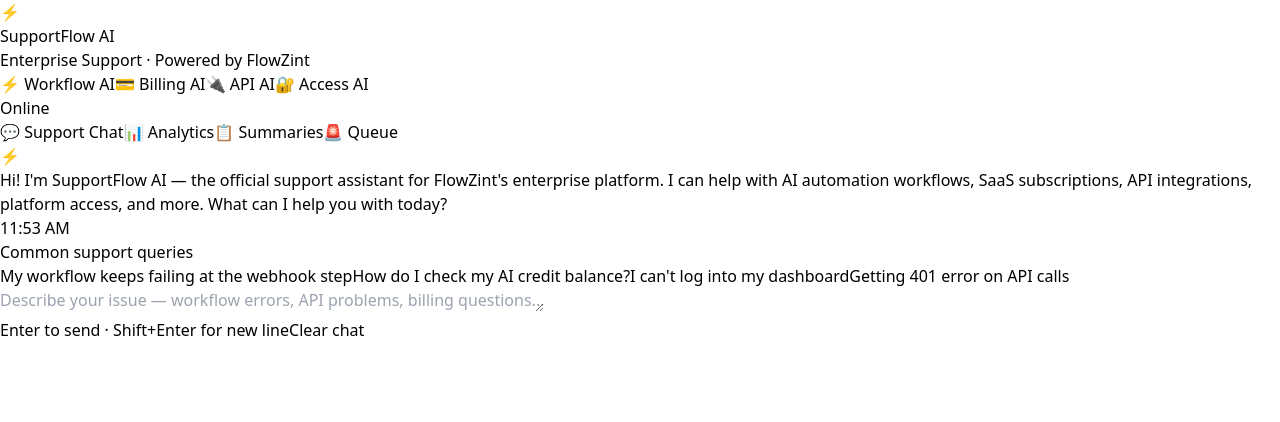
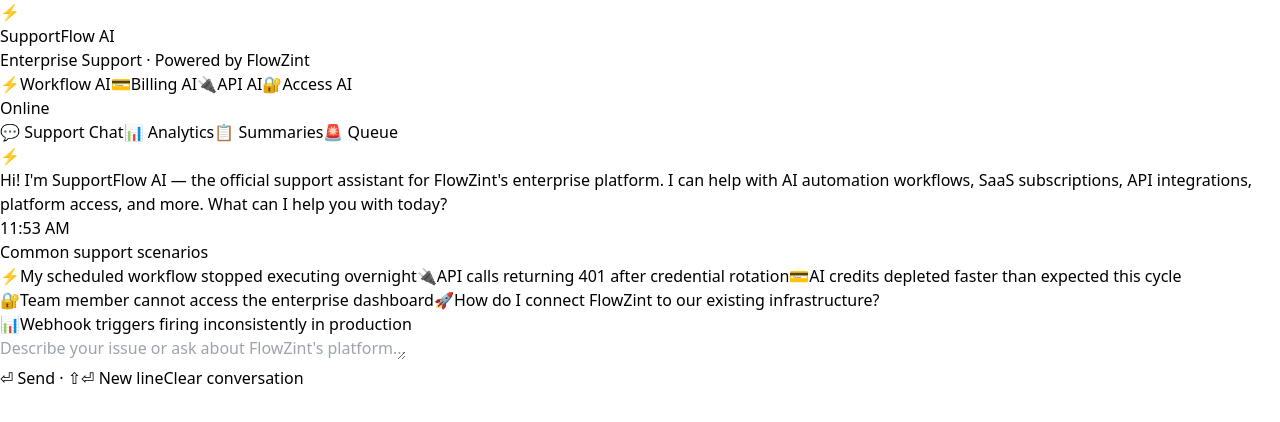
Before and after one commit to anupalla15/SupportFlow-AI, a React app in the folder frontend/: page / in a window 1280 px wide. Shown: the top 422 px of the page. Built offline with nearby package versions, Linux system fonts and the light colour scheme; the HTML template or start-up script is replaced by a standard one.

Commit message:
Improve enterprise AI routing and conversational support flow

```diff
--- a/frontend/src/App.jsx
+++ b/frontend/src/App.jsx
@@ -38,19 +38,20 @@
   slate:  { bg: "bg-slate-800 border-slate-700",    text: "text-slate-400"   },
 };
 
-// ── Suggested questions for demo ───────────────────────────────────────────
 const SUGGESTED = [
-  "My workflow keeps failing at the webhook step",
-  "How do I check my AI credit balance?",
-  "I can't log into my dashboard",
-  "Getting 401 error on API calls",
+  { icon: "⚡", text: "My scheduled workflow stopped executing overnight" },
+  { icon: "🔌", text: "API calls returning 401 after credential rotation" },
+  { icon: "💳", text: "AI credits depleted faster than expected this cycle" },
+  { icon: "🔐", text: "Team member cannot access the enterprise dashboard" },
+  { icon: "🚀", text: "How do I connect FlowZint to our existing infrastructure?" },
+  { icon: "📊", text: "Webhook triggers firing inconsistently in production" },
 ];
 
 // ── Utilities ──────────────────────────────────────────────────────────────
 
 function formatHistory(messages) {
   return messages
-    .filter((m) => !["system","escalation","queue"].includes(m.from))
+    .filter((m) => !["system","escalation","queue","critical"].includes(m.from))
     .map((m) => ({ role: m.from === "user" ? "user" : "assistant", content: m.text }));
 }
 function now() { return new Date().toLocaleTimeString([], { hour: "2-digit", minute: "2-digit" }); }
@@ -154,7 +155,10 @@
 
   return (
     <div className="fixed top-5 right-5 z-50 w-80">
-      <style>{`@keyframes slideIn{from{transform:translateX(110%);opacity:0}to{transform:translateX(0);opacity:1}}@keyframes shrink{from{width:100%}to{width:0%}}`}</style>
+      <style>{`
+        @keyframes slideIn { from { transform: translateX(110%); opacity: 0; } to { transform: translateX(0); opacity: 1; } }
+        @keyframes shrink  { from { width: 100%; } to { width: 0%; } }
+      `}</style>
       <div style={{ animation: "slideIn 0.3s ease" }}
         className="bg-slate-900 border-2 border-red-600 rounded-2xl p-4 shadow-2xl shadow-red-900/40">
         <div className="flex items-start justify-between mb-3">
@@ -230,10 +234,14 @@
             <p className="text-sm text-slate-200 leading-relaxed">{summary.action_taken}</p>
           </div>
           <div className="grid grid-cols-3 gap-2">
-            {[["Category", summary.category, "text-white"],
+            {[
+              ["Category", summary.category, "text-white"],
               ["Priority", capitalize(summary.priority),
-                summary.priority === "critical" ? "text-red-400" : summary.priority === "high" ? "text-orange-400" : summary.priority === "low" ? "text-emerald-400" : "text-slate-300"],
-              ["Sentiment", sentCfg.label, sentCfg.color]].map(([l, v, c]) => (
+                summary.priority === "critical" ? "text-red-400" :
+                summary.priority === "high"     ? "text-orange-400" :
+                summary.priority === "low"      ? "text-emerald-400" : "text-slate-300"],
+              ["Sentiment", sentCfg.label, sentCfg.color],
+            ].map(([l, v, c]) => (
               <div key={l} className="bg-slate-800 border border-slate-700 rounded-xl px-3 py-2.5 text-center">
                 <div className="text-[10px] text-slate-500 uppercase tracking-wider mb-1">{l}</div>
                 <div className={`text-xs font-semibold ${c}`}>{v}</div>
@@ -272,57 +280,55 @@
 
 function TypingDots() {
   return (
-    <div className="flex items-center gap-1.5 px-1 py-1">
-      {[0, 1, 2].map((i) => (
-        <span key={i} className="w-2 h-2 rounded-full bg-slate-500 animate-bounce"
+    <div className="flex items-end gap-3">
+      <div className="w-7 h-7 rounded-full bg-slate-800 border border-slate-700 flex items-center justify-center shrink-0 text-sm">⚡</div>
+      <div className="bg-slate-900 border border-slate-800 rounded-2xl rounded-bl-sm px-4 py-3 flex items-center gap-1.5">
+        {[0,1,2].map(i => (
+          <span key={i} className="w-1.5 h-1.5 rounded-full bg-slate-600 animate-bounce"
             style={{ animationDelay: `${i * 0.15}s` }} />
         ))}
-    </div>
-  );
-}
-
-// Subtle agent badge — clean, not noisy
-function AgentBadge({ agentInfo }) {
-  if (!agentInfo?.agent) return null;
-  const colors = AGENT_COLORS[agentInfo.color] || AGENT_COLORS.slate;
-  return (
-    <div className={`inline-flex items-center gap-1.5 text-[11px] px-2.5 py-1 rounded-full border mb-1.5 ${colors.bg} ${colors.text}`}>
-      <span>{agentInfo.emoji}</span>
-      <span className="font-medium">{agentInfo.agent}</span>
-    </div>
-  );
-}
-
-function Avatar({ from }) {
-  return from === "user" ? (
-    <div className="w-8 h-8 rounded-full bg-indigo-600 flex items-center justify-center text-white text-xs font-bold shrink-0">U</div>
-  ) : (
-    <div className="w-8 h-8 rounded-full bg-slate-800 border border-slate-700 flex items-center justify-center shrink-0 text-base">⚡</div>
-  );
-}
-
-// Clean escalation notice — no ticket IDs or queue numbers in customer view
-function EscalationNotice() {
-  return (
-    <div className="mx-1 bg-slate-800 border border-orange-800 rounded-xl px-4 py-3 flex items-center gap-3">
-      <span className="text-orange-400 text-lg">👋</span>
-      <div>
-        <p className="text-white text-sm font-medium">Connecting you to a specialist</p>
-        <p className="text-slate-400 text-xs mt-0.5">A human support agent has been notified and will follow up shortly.</p>
       </div>
     </div>
   );
 }
 
-// Critical notice — slightly more urgent but still clean
+function AgentBadge({ agentInfo }) {
+  if (!agentInfo?.agent) return null;
+  return (
+    <span className="text-[11px] text-slate-600 px-1 mb-0.5">
+      {agentInfo.emoji} {agentInfo.agent}
+    </span>
+  );
+}
+
+function EscalationNotice() {
+  return (
+    <div className="max-w-[85%] mx-auto">
+      <div className="bg-slate-900 border border-slate-700 rounded-2xl px-5 py-3 flex items-center gap-3">
+        <div className="w-7 h-7 rounded-full bg-orange-950 border border-orange-800 flex items-center justify-center shrink-0">
+          <span className="text-xs">👋</span>
+        </div>
+        <div>
+          <p className="text-slate-300 text-sm font-medium">Connecting you to a specialist</p>
+          <p className="text-slate-500 text-xs mt-0.5">A support agent has been notified and will follow up shortly.</p>
+        </div>
+      </div>
+    </div>
+  );
+}
+
 function CriticalNotice({ queuePos }) {
   return (
-    <div className="mx-1 bg-red-950 border border-red-800 rounded-xl px-4 py-3">
-      <div className="flex items-center gap-2 mb-1.5">
-        <span className="w-2 h-2 bg-red-500 rounded-full animate-pulse" />
-        <p className="text-white text-sm font-semibold">Priority escalation — agent notified</p>
+    <div className="max-w-[85%] mx-auto">
+      <div className="bg-slate-900 border border-red-900/60 rounded-2xl px-5 py-3 flex items-center gap-3">
+        <span className="w-2 h-2 bg-red-500 rounded-full animate-pulse shrink-0" />
+        <div>
+          <p className="text-slate-300 text-sm font-medium">Priority case — specialist notified</p>
+          <p className="text-slate-500 text-xs mt-0.5">
+            You're #{queuePos} in queue · estimated response within {queuePos * 3} minutes
+          </p>
         </div>
-      <p className="text-slate-400 text-xs">You're #{queuePos} in the support queue. Estimated response within {queuePos * 3} minutes.</p>
+      </div>
     </div>
   );
 }
@@ -330,17 +336,21 @@
 function ChatMessage({ msg }) {
   const isUser = msg.from === "user";
   return (
-    <div className={`flex gap-3 ${isUser ? "flex-row-reverse" : "flex-row"}`}>
-      <Avatar from={msg.from} />
-      <div className={`flex flex-col ${isUser ? "items-end" : "items-start"} max-w-[78%]`}>
+    <div className={`flex gap-3 ${isUser ? "flex-row-reverse" : "flex-row"} items-end`}>
+      {isUser ? (
+        <div className="w-7 h-7 rounded-full bg-indigo-600 flex items-center justify-center text-white text-[11px] font-bold shrink-0 mb-0.5">U</div>
+      ) : (
+        <div className="w-7 h-7 rounded-full bg-slate-800 border border-slate-700 flex items-center justify-center shrink-0 mb-0.5 text-sm">⚡</div>
+      )}
+      <div className={`flex flex-col gap-0.5 ${isUser ? "items-end" : "items-start"} max-w-[80%]`}>
         {!isUser && <AgentBadge agentInfo={msg.agentInfo} />}
-        <div className={`rounded-2xl px-4 py-3 text-sm leading-relaxed
+        <div className={`rounded-2xl px-4 py-3 text-sm leading-relaxed whitespace-pre-line
           ${isUser
-            ? "bg-indigo-600 text-white rounded-tr-sm"
-            : "bg-slate-800 text-slate-100 border border-slate-700 rounded-tl-sm"}`}>
+            ? "bg-indigo-600 text-white rounded-br-sm"
+            : "bg-slate-900 text-slate-200 border border-slate-800 rounded-bl-sm"}`}>
           {msg.text}
-          <div className={`text-[10px] mt-1.5 ${isUser ? "text-indigo-300 text-right" : "text-slate-500"}`}>{msg.time}</div>
         </div>
+        <span className="text-[10px] text-slate-700 px-1">{msg.time}</span>
       </div>
     </div>
   );
@@ -359,18 +369,18 @@
 // ── Main App ───────────────────────────────────────────────────────────────
 
 export default function App() {
-  const [tab, setTab]                   = useState("chat");
-  const [messages, setMessages] = useState([{
+  const [tab, setTab]                         = useState("chat");
+  const [messages, setMessages]               = useState([{
     id: 0, from: "bot", agentInfo: null,
     text: "Hi! I'm SupportFlow AI — the official support assistant for FlowZint's enterprise platform.\n\nI can help with AI automation workflows, SaaS subscriptions, API integrations, platform access, and more.\n\nWhat can I help you with today?",
     time: now(),
   }]);
-  const [input, setInput]               = useState("");
-  const [loading, setLoading]           = useState(false);
-  const [error, setError]               = useState(null);
-  const [ticketLog, setTicketLog]       = useState([]);
-  const [summaries, setSummaries]       = useState([]);
-  const [trendPoints, setTrendPoints]   = useState([0]);
+  const [input, setInput]                     = useState("");
+  const [loading, setLoading]                 = useState(false);
+  const [error, setError]                     = useState(null);
+  const [ticketLog, setTicketLog]             = useState([]);
+  const [summaries, setSummaries]             = useState([]);
+  const [trendPoints, setTrendPoints]         = useState([0]);
   const [criticalAlert, setCriticalAlert]     = useState(null);
   const [escalationQueue, setEscalationQueue] = useState([]);
 
@@ -441,7 +451,6 @@
         agentInfo: data.agent_info ?? null,
       };
 
-      // Build message list — clean notices instead of technical banners
       let newMsgs = [...updated];
       if (ticket?.escalate && !ticket?.critical) {
         newMsgs.push({ id: Date.now() + 2, from: "escalation", text: "", time: t });
@@ -452,7 +461,6 @@
       newMsgs.push(botMsg);
       setMessages(newMsgs);
 
-      // Admin log
       setTicketLog(prev => [...prev, { ...ticket, message: text, time: t, ragUsed: data.rag_used ?? false }]);
       if (data.summary?.issue) setSummaries(prev => [data.summary, ...prev]);
 
@@ -480,7 +488,7 @@
   function clearChat() {
     setMessages([{
       id: 0, from: "bot", agentInfo: null,
-      text: "Hi! I'm SupportFlow AI — your FlowZint enterprise support assistant.\n\nI can help you with workflows, API integrations, billing, platform access, and more. What's going on?",
+      text: "Hi! I'm SupportFlow AI — the official support assistant for FlowZint's enterprise platform.\n\nI can help with AI automation workflows, SaaS subscriptions, API integrations, platform access, and more.\n\nWhat can I help you with today?",
       time: now(),
     }]);
     setError(null);
@@ -506,10 +514,18 @@
             </div>
           </div>
 
-          {/* Feature pills — header only, not in chat */}
           <div className="hidden lg:flex items-center gap-2">
-            {["⚡ Workflow AI","💳 Billing AI","🔌 API AI","🔐 Access AI"].map(b => (
-              <span key={b} className="text-[11px] px-2.5 py-1 rounded-full border border-slate-700 bg-slate-900 text-slate-400">{b}</span>
+            {[
+              { icon: "⚡", label: "Workflow AI" },
+              { icon: "💳", label: "Billing AI"  },
+              { icon: "🔌", label: "API AI"       },
+              { icon: "🔐", label: "Access AI"    },
+            ].map(b => (
+              <span key={b.label}
+                className="flex items-center gap-1.5 text-[11px] px-3 py-1.5 rounded-full
+                  bg-slate-900 border border-slate-800 text-slate-500">
+                <span>{b.icon}</span><span>{b.label}</span>
+              </span>
             ))}
           </div>
 
@@ -545,45 +561,44 @@
         </div>
       </header>
 
-      {/* ══ CHAT TAB — clean customer-facing view ════════════════ */}
+      {/* ══ CHAT TAB ═════════════════════════════════════════════ */}
       {tab === "chat" && (
-        <div className="flex flex-1 overflow-hidden" style={{ height: "calc(100vh - 112px)" }}>
-          <div className="flex-1 flex flex-col min-w-0 bg-slate-950">
+        <div className="flex flex-1 flex-col overflow-hidden" style={{ height: "calc(100vh - 112px)" }}>
 
-            {/* Messages */}
-            <div className="flex-1 overflow-y-auto px-4 md:px-8 py-6 space-y-5 max-w-3xl mx-auto w-full">
+          {/* ── Messages scroll area ── */}
+          <div className="flex-1 overflow-y-auto px-4 md:px-12 py-8 space-y-6">
+            <div className="max-w-2xl mx-auto w-full space-y-6">
+
               {messages.map((msg) => {
-                if (msg.from === "escalation") return <EscalationNotice key={`esc-${msg.time}-${Math.random()}`} />;
-                if (msg.from === "critical")   return <CriticalNotice key={`crit-${msg.ticket?.ticket_id}`} queuePos={msg.ticket?.queue_position ?? 1} />;
+                if (msg.from === "escalation") return <EscalationNotice key={`esc-${msg.time}`} />;
+                if (msg.from === "critical")   return <CriticalNotice   key={`crit-${msg.ticket?.ticket_id}`} queuePos={msg.ticket?.queue_position ?? 1} />;
                 return <ChatMessage key={msg.id} msg={msg} />;
               })}
 
-              {loading && (
-                <div className="flex gap-3">
-                  <div className="w-8 h-8 rounded-full bg-slate-800 border border-slate-700 flex items-center justify-center shrink-0 text-base">⚡</div>
-                  <div className="bg-slate-800 border border-slate-700 rounded-2xl rounded-tl-sm px-4 py-3 flex items-center gap-1">
-                    <TypingDots />
-                    <span className="text-slate-500 text-xs ml-1">Thinking...</span>
-                  </div>
-                </div>
-              )}
+              {loading && <TypingDots />}
 
               {error && (
-                <div className="flex items-start gap-2 bg-red-950 border border-red-800 rounded-xl px-4 py-3 text-sm text-red-300 max-w-3xl mx-auto w-full">
+                <div className="flex items-start gap-2 bg-red-950 border border-red-800 rounded-xl px-4 py-3 text-sm text-red-300">
                   <span className="text-red-400">⚠</span>
                   <span><strong>Connection error:</strong> {error} — Is FastAPI running on port 8000?</span>
                 </div>
               )}
 
-              {/* Suggested questions — shown only when chat is fresh */}
+              {/* Suggested queries — only on fresh chat */}
               {messages.length === 1 && !loading && (
-                <div className="max-w-3xl mx-auto w-full">
-                  <p className="text-slate-600 text-xs mb-3 text-center">Common support queries</p>
+                <div className="mt-4">
+                  <p className="text-slate-600 text-xs mb-3 text-center tracking-wide uppercase">
+                    Common support scenarios
+                  </p>
                   <div className="grid grid-cols-1 sm:grid-cols-2 gap-2">
                     {SUGGESTED.map((q) => (
-                      <button key={q} onClick={() => sendMessage(q)}
-                        className="text-left text-sm text-slate-400 bg-slate-900 border border-slate-700 rounded-xl px-4 py-3 hover:border-indigo-600 hover:text-white transition-colors">
-                        {q}
+                      <button key={q.text} onClick={() => sendMessage(q.text)}
+                        className="text-left flex items-start gap-3 text-sm text-slate-400
+                          bg-slate-900/60 border border-slate-800 rounded-xl px-4 py-3
+                          hover:border-indigo-500/50 hover:text-slate-200 hover:bg-slate-800/60
+                          transition-all duration-200 group">
+                        <span className="text-base mt-0.5 group-hover:scale-110 transition-transform">{q.icon}</span>
+                        <span className="leading-snug">{q.text}</span>
                       </button>
                     ))}
                   </div>
@@ -592,20 +607,25 @@
 
               <div ref={bottomRef} />
             </div>
+          </div>
 
-            {/* Input */}
-            <div className="border-t border-slate-800 bg-slate-950 px-4 md:px-8 py-4">
-              <div className="max-w-3xl mx-auto">
-                <div className="flex gap-2 items-end bg-slate-900 border border-slate-700 rounded-2xl px-4 py-3 focus-within:border-indigo-500 transition-colors">
+          {/* ── Input — outside scroll area, pinned to bottom ── */}
+          <div className="border-t border-slate-800/60 bg-slate-950 px-4 md:px-8 py-5 shrink-0">
+            <div className="max-w-2xl mx-auto">
+              <div className="relative flex items-end gap-3 bg-slate-900 border border-slate-700/60
+                rounded-2xl px-4 py-3 focus-within:border-indigo-500/60 transition-colors duration-200">
                 <textarea ref={inputRef} value={input}
                   onChange={e => setInput(e.target.value)} onKeyDown={handleKeyDown}
-                    placeholder="Describe your issue — workflow errors, API problems, billing questions..."
+                  placeholder="Describe your issue or ask about FlowZint's platform..."
                   rows={1} disabled={loading}
-                    className="flex-1 bg-transparent text-slate-200 placeholder-slate-600 text-sm resize-none focus:outline-none disabled:opacity-50 max-h-32"
+                  className="flex-1 bg-transparent text-slate-200 placeholder-slate-600 text-sm
+                    resize-none focus:outline-none disabled:opacity-40 max-h-28 leading-relaxed"
                   style={{ fieldSizing: "content" }} />
                 <button onClick={() => sendMessage()} disabled={!input.trim() || loading}
-                    className="shrink-0 w-9 h-9 bg-indigo-600 hover:bg-indigo-500 disabled:bg-slate-700
-                      disabled:text-slate-500 text-white rounded-xl flex items-center justify-center transition-colors">
+                  className="shrink-0 w-8 h-8 bg-indigo-600 hover:bg-indigo-500
+                    disabled:bg-slate-800 disabled:text-slate-600
+                    text-white rounded-xl flex items-center justify-center
+                    transition-colors duration-200 shadow-lg shadow-indigo-900/30">
                   {loading
                     ? <svg className="w-3.5 h-3.5 animate-spin" viewBox="0 0 24 24" fill="none"><circle cx="12" cy="12" r="10" stroke="currentColor" strokeWidth="3" strokeDasharray="32" strokeDashoffset="12" /></svg>
                     : <svg viewBox="0 0 24 24" className="w-3.5 h-3.5 fill-current"><path d="M2 21L23 12 2 3v7l15 2-15 2v7z" /></svg>
@@ -613,16 +633,18 @@
                 </button>
               </div>
               <div className="flex items-center justify-between mt-2 px-1">
-                  <span className="text-slate-700 text-[11px]">Enter to send · Shift+Enter for new line</span>
-                  <button onClick={clearChat} className="text-slate-600 hover:text-slate-400 text-[11px] transition-colors">Clear chat</button>
+                <span className="text-[11px] text-slate-700">⏎ Send · ⇧⏎ New line</span>
+                <button onClick={clearChat} className="text-[11px] text-slate-700 hover:text-slate-500 transition-colors">
+                  Clear conversation
+                </button>
               </div>
             </div>
           </div>
-          </div>
+
         </div>
       )}
 
-      {/* ══ ANALYTICS TAB — admin view ═══════════════════════════ */}
+      {/* ══ ANALYTICS TAB ════════════════════════════════════════ */}
       {tab === "dashboard" && (
         <div className="flex-1 overflow-y-auto px-6 py-6 space-y-6">
           {analytics.total === 0 ? (
@@ -669,7 +691,6 @@
                 <BarChart data={analytics.sentimentBars} />
               </div>
 
-              {/* Escalation Queue in dashboard */}
               {escalationQueue.length > 0 && (
                 <div className="bg-slate-900 border border-red-900 rounded-2xl p-5">
                   <div className="flex items-center justify-between mb-4">
@@ -683,7 +704,7 @@
                     {escalationQueue.map((item, i) => (
                       <div key={item.ticket_id} className="bg-red-950 border border-red-800 rounded-xl px-4 py-3 flex items-center gap-4">
                         <div className="w-8 h-8 rounded-full bg-red-900 border border-red-700 flex items-center justify-center shrink-0">
-                          <span className="text-red-300 font-bold text-sm">#{i + 1}</span>
+                          <span className="text-red-300 font-bold text-sm">#{i+1}</span>
                         </div>
                         <div className="flex-1 min-w-0">
                           <div className="flex items-center gap-2 mb-0.5">
@@ -714,10 +735,10 @@
 
               <div className="grid grid-cols-2 lg:grid-cols-4 gap-4">
                 {[
-                  { label: "KB Assisted",   value: analytics.kbUsed,                                          color: "text-indigo-400",  icon: "📚" },
-                  { label: "Auto-Resolved", value: analytics.total - analytics.escalated,                     color: "text-emerald-400", icon: "🤖" },
-                  { label: "Critical",      value: analytics.critical,                                        color: "text-red-400",     icon: "🚨" },
-                  { label: "Positive",      value: ticketLog.filter(t => t.sentiment === "positive").length,  color: "text-emerald-400", icon: "😊" },
+                  { label: "KB Assisted",   value: analytics.kbUsed,                                         color: "text-indigo-400",  icon: "📚" },
+                  { label: "Auto-Resolved", value: analytics.total - analytics.escalated,                    color: "text-emerald-400", icon: "🤖" },
+                  { label: "Critical",      value: analytics.critical,                                       color: "text-red-400",     icon: "🚨" },
+                  { label: "Positive",      value: ticketLog.filter(t => t.sentiment === "positive").length, color: "text-emerald-400", icon: "😊" },
                 ].map(s => (
                   <div key={s.label} className="bg-slate-900 border border-slate-800 rounded-2xl p-4 flex items-center gap-3">
                     <span className="text-2xl">{s.icon}</span>
@@ -762,7 +783,10 @@
                 ))}
               </div>
               <div className="flex items-center justify-between mb-4">
-                <h2 className="text-white font-semibold text-sm">AI Session Summaries <span className="text-slate-500 font-normal text-xs ml-1">({summaries.length})</span></h2>
+                <h2 className="text-white font-semibold text-sm">
+                  AI Session Summaries
+                  <span className="text-slate-500 font-normal text-xs ml-1">({summaries.length})</span>
+                </h2>
                 <span className="text-slate-600 text-xs">Click to expand details</span>
               </div>
               <div className="space-y-3">
@@ -779,7 +803,9 @@
           <div className="flex items-center gap-3 mb-6">
             <span className="w-3 h-3 bg-red-500 rounded-full animate-pulse" />
             <h2 className="text-white font-bold text-lg">Human Escalation Queue</h2>
-            <span className="bg-red-900 text-red-300 border border-red-700 text-xs px-2.5 py-1 rounded-full font-medium">{escalationQueue.length} waiting</span>
+            <span className="bg-red-900 text-red-300 border border-red-700 text-xs px-2.5 py-1 rounded-full font-medium">
+              {escalationQueue.length} waiting
+            </span>
           </div>
 
           {escalationQueue.length === 0 ? (
@@ -804,11 +830,14 @@
                     </div>
                     <p className="text-sm text-slate-300 mb-3 truncate">{item.message}</p>
                     <div className="flex items-center gap-3 flex-wrap">
-                      {(() => { const cfg = SENTIMENT_CONFIG[item.sentiment] || SENTIMENT_CONFIG.neutral; return (
+                      {(() => {
+                        const cfg = SENTIMENT_CONFIG[item.sentiment] || SENTIMENT_CONFIG.neutral;
+                        return (
                           <span className={`flex items-center gap-1 text-[11px] px-2 py-0.5 rounded-full border ${cfg.bg} ${cfg.color}`}>
                             <span className={`w-1.5 h-1.5 rounded-full ${cfg.dot}`} />{cfg.label}
                           </span>
-                      ); })()}
+                        );
+                      })()}
                       <span className={`text-[11px] px-2 py-0.5 rounded-full ${PRIORITY_BADGE[item.priority]}`}>{item.priority}</span>
                       <span className="text-[11px] text-slate-600">{item.time}</span>
                     </div>
@@ -829,6 +858,7 @@
           )}
         </div>
       )}
+
     </div>
   );
 }
```
Also changed, not shown: 2 other files (tests, documents, lock files or other folders). Lines whose indentation alone changed are shown as unchanged.
